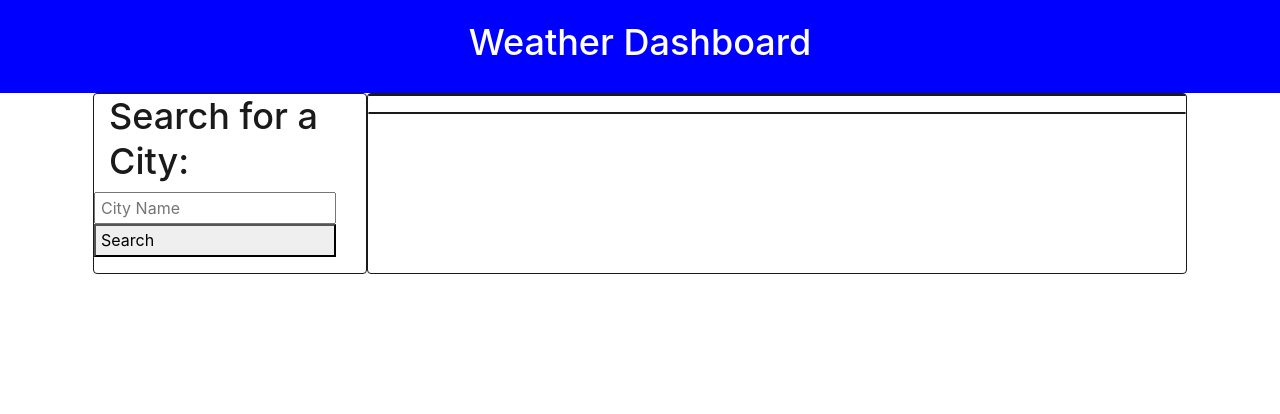
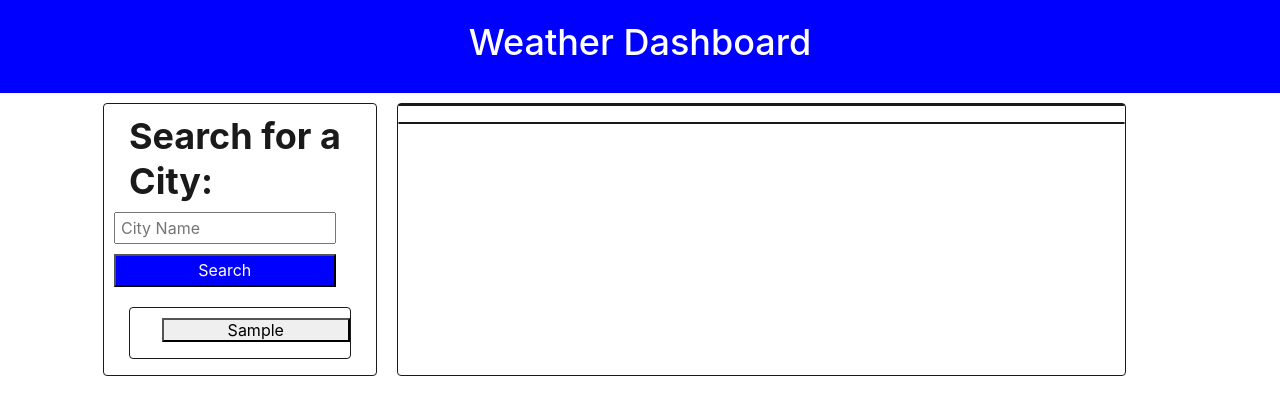
Before and after one commit to tjjohnson76/hw06-Server-Side-APIs, a plain HTML site: page index.html in a window 1280 px wide. Both pictures are taken after typing "Sample" into the empty fields and a click on the button "Search". Drawn offline with nearby package versions, Linux system fonts and the light colour scheme; no server answers.

Commit message:
got buttons populating

```diff
--- a/Assets/css/style.css
+++ b/Assets/css/style.css
@@ -5,12 +5,39 @@ header {
     padding: 20px;
 }
 
+div {
+    margin: 10px;
+}
+
 input {
     width: 100%;
     padding: 5px;
 }
 
-button {
+ul {
+    list-style-type: none;
+    margin: 0;
+}
+
+li {
+    width: 100%;
+}
+
+#search-btn {
+    margin-top: 10px;
     width: 100%;
     padding: 5px;
+    background-color: blue;
+    color: white;
+    justify-content: center;
 }
+
+.dynamic-button {
+    width: 100%;
+    margin-top: 10px;
+    margin-right: 10px;
+}
+
+.bold {
+    font-weight: bold;
+}
--- a/Assets/js/index.js
+++ b/Assets/js/index.js
@@ -1,22 +1,60 @@
 // key: 83289a961f66ea21035d3f375d92539e
 
 
-function handleSearch(input){
+
+function getFromStorage(name){
+  const foundItem = localStorage.getItem(name)
+  if( !foundItem ) return null
+  return JSON.parse(foundItem)
+}
+
+function saveToStorage(name, data){
+  localStorage.setItem(name, JSON.stringify(data))
+}
+
+function handleSearch(userInput) {
+  console.log(userInput)
+  const url = `http://api.openweathermap.org/geo/1.0/direct?q=${userInput}&limit=5&appid=83289a961f66ea21035d3f375d92539e`
+  getResponse(url);
+  addButton(userInput)
+  saveToStorage("buttons", buttonsInStorage.concat([userInput]))
+}
+
+function handleDynamicSearch(input) {
   // console.log(input)
   const url = `http://api.openweathermap.org/geo/1.0/direct?q=${input}&limit=5&appid=83289a961f66ea21035d3f375d92539e`
-    const response = getResponse(url);
-    console.log(response)
+  getResponse(url);
+}
+
+function addButton(input){
+  const buttonList = document.querySelector("#button-list")
+
+  const listItem = document.createElement('li')
+  const button = document.createElement('button')
+  button.textContent = input
+  button.onclick = () => handleDynamicSearch(input)
+  button.setAttribute('class', 'dynamic-button')
+
+  listItem.appendChild(button)
+
+  buttonList.appendChild(listItem)
+}
+
+function getWeather(locationObj) {
+
+  const url = `http://api.openweathermap.org/data/2.5/forecast?lat=${locationObj.lat.toFixed(2)}&lon=${locationObj.lon.toFixed(2)}&appid=83289a961f66ea21035d3f375d92539e`
+
+  fetch(url)
+    .then(function (response) {
+      return response.json();
+    })
+    .then(function (data) {
+      console.log(data) // add the populate right side function here
+    });
 }
 
 
-function getWeather(locationObj){
-
-
-
-}
-
-
-function getFormInput(){
+function getFormInput() {
   return document.querySelector("#search-field").value
 }
 
@@ -27,15 +65,27 @@ function getResponse(url) {
       return response.json();
     })
     .then(function (data) {
-        console.log(data);
-        return data;
+      getWeather(data[0])
     });
-
 }
 
 
-document.querySelector("#search-btn").addEventListener("click", function(e){
+function populateButtons(){
+  for (let i = 0; i < buttonsInStorage.length; i++){
+    addButton(buttonsInStorage[i]);
+  }
+}
+
+
+document.querySelector("#search-btn").addEventListener("click", function (e) {
   e.preventDefault();
   handleSearch(getFormInput())
   document.querySelector("#search-field").value = ''
 })
+
+
+
+
+const buttonsInStorage = getFromStorage("buttons") || [];
+saveToStorage('buttons', buttonsInStorage)
+populateButtons();
--- a/index.html
+++ b/index.html
@@ -21,14 +21,14 @@
             <!-- left side -->
             <div class="col-3 card">
                 <div>
-                    <h1>Search for a City:</h1>
+                    <h1 class="bold">Search for a City:</h1>
                     <form>
                         <input class="row" placeholder="City Name" id="search-field"/>
                         <button class="row" id="search-btn">Search</button>
                     </form>
                 </div>
 
-                <div>
+                <div class="card">
                     <ul id="button-list">
 
                     </ul>
@@ -36,14 +36,14 @@
             </div>
 
             <!-- right side -->
-            <div class="col-9 card">
+            <div class="col-8 card">
 
                 <!-- single -->
-                <div class="row card">
+                <div class="row card" id="today-weather">
 
                 </div>
                 <!-- 5 day -->
-                <div class="row card">
+                <div class="row card" id="week-weather">
 
                 </div>
 
```
Lines whose indentation alone changed are shown as unchanged.
